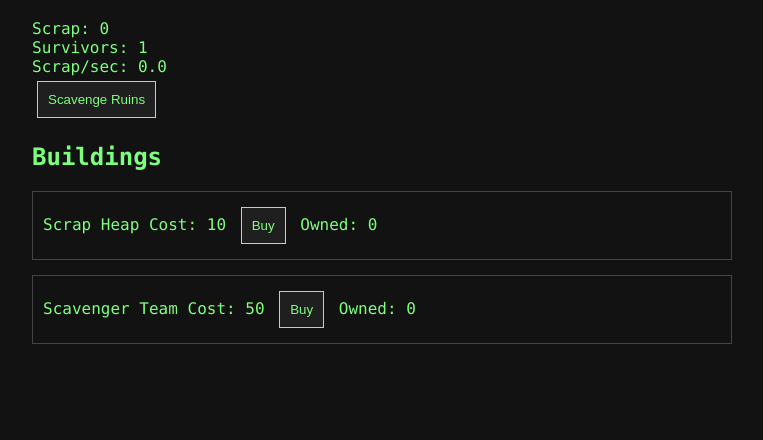
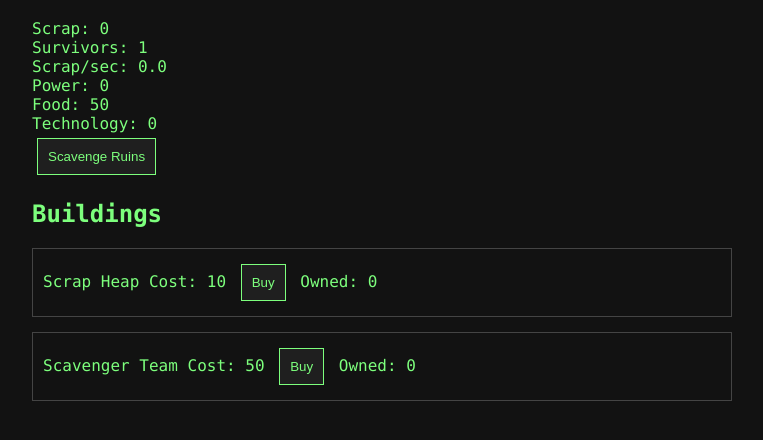
Before and after one commit to squishy899/atomic-bar, a plain HTML site: page index.html in a window 1280 px wide. Shown: the part 90-530 px from the top of the page, without its empty margins (258-1021 px from the left). Drawn offline with Linux system fonts and the light colour scheme.

Commit message:
index.html

```diff
--- a/index.html
+++ b/index.html
@@ -14,6 +14,11 @@
         <div>Scrap: <span id="scrap">0</span></div>
         <div>Survivors: <span id="survivors">1</span></div>
         <div>Scrap/sec: <span id="sps">0</span></div>
+
+        <div>Power: <span id="power">0</span></div>
+<div>Food: <span id="food">50</span></div>
+<div>Technology: <span id="technology">0</span></div>
+
     </div>
 
     <button onclick="manualScavenge()">
```
